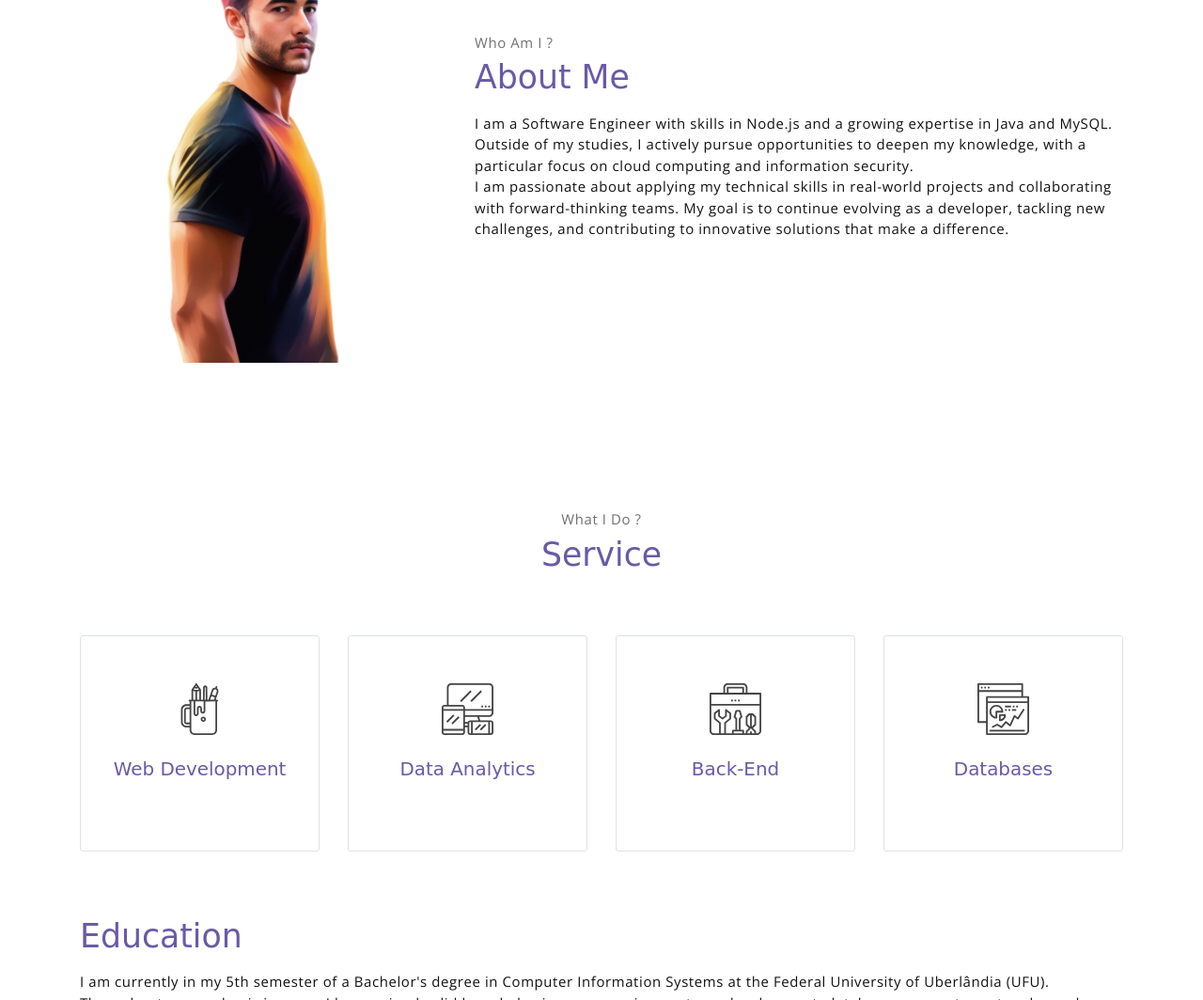
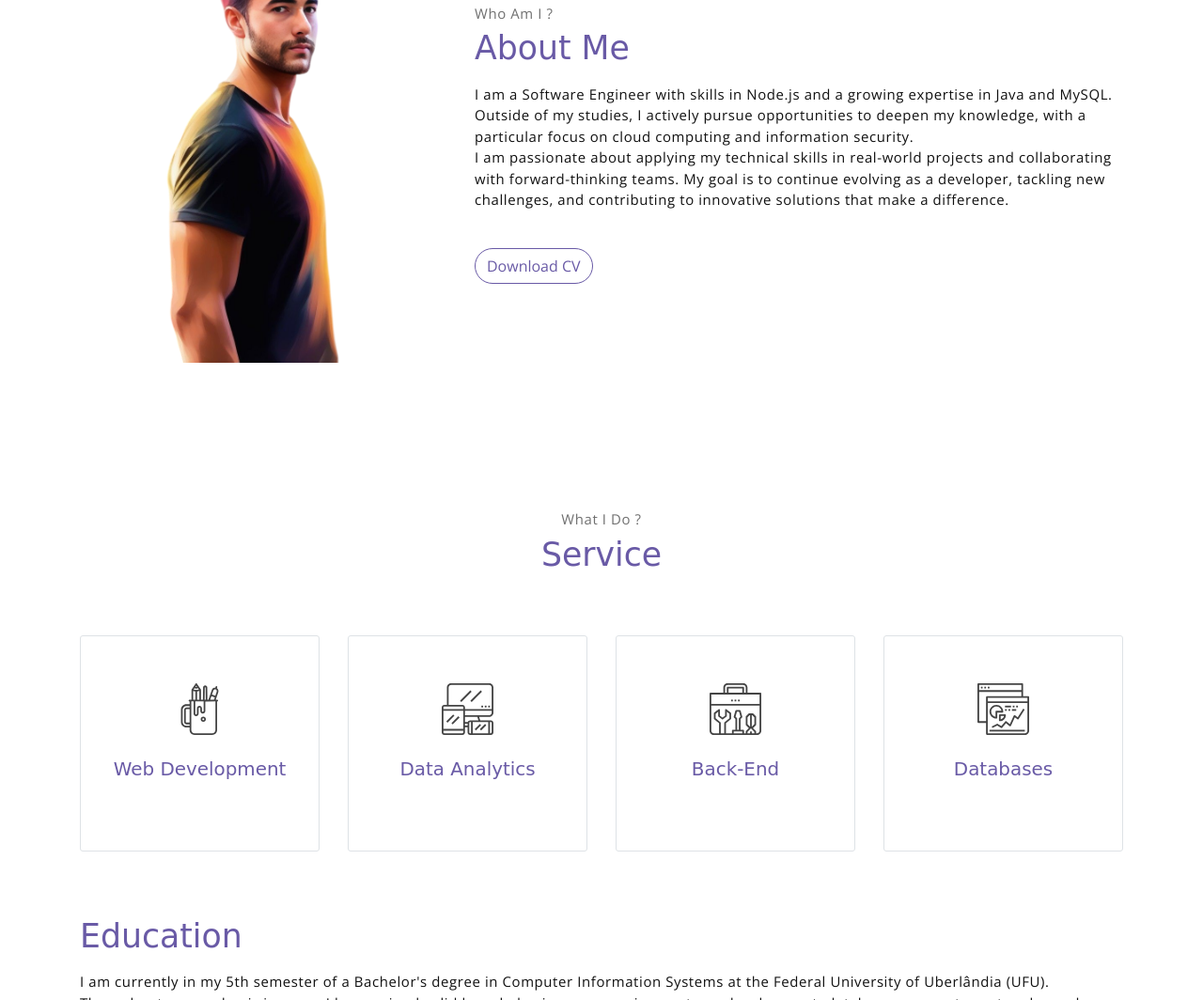
Before and after one commit to Marceltxk/portfolio, a plain HTML site: page public_html/index.html in a window 1280 px wide. Shown: the part 897-1961 px from the top of the page at 94% size. Drawn offline with nearby package versions, Linux system fonts and the light colour scheme; a web font is replaced by a local one.

Commit message:
add download cv

```diff
--- a/public_html/index.html
+++ b/public_html/index.html
@@ -79,6 +79,9 @@
                         <br>I am passionate about applying my technical skills in real-world projects and collaborating with forward-thinking teams. My goal is to continue evolving as a developer, tackling new challenges, and contributing to innovative solutions that make a difference.
                     </p>
                     <!-- <button class="btn-rounded btn btn-outline-primary mt-4">Download CV</button> -->
+                    <a href="marcel_cv.pdf" download class="btn-rounded btn btn-outline-primary mt-4">
+                        Download CV
+                    </a>
                 </div>
             </div><!-- end of about wrapper -->
         </div><!-- end of container -->
```
Also changed, not shown: 1 other file.
